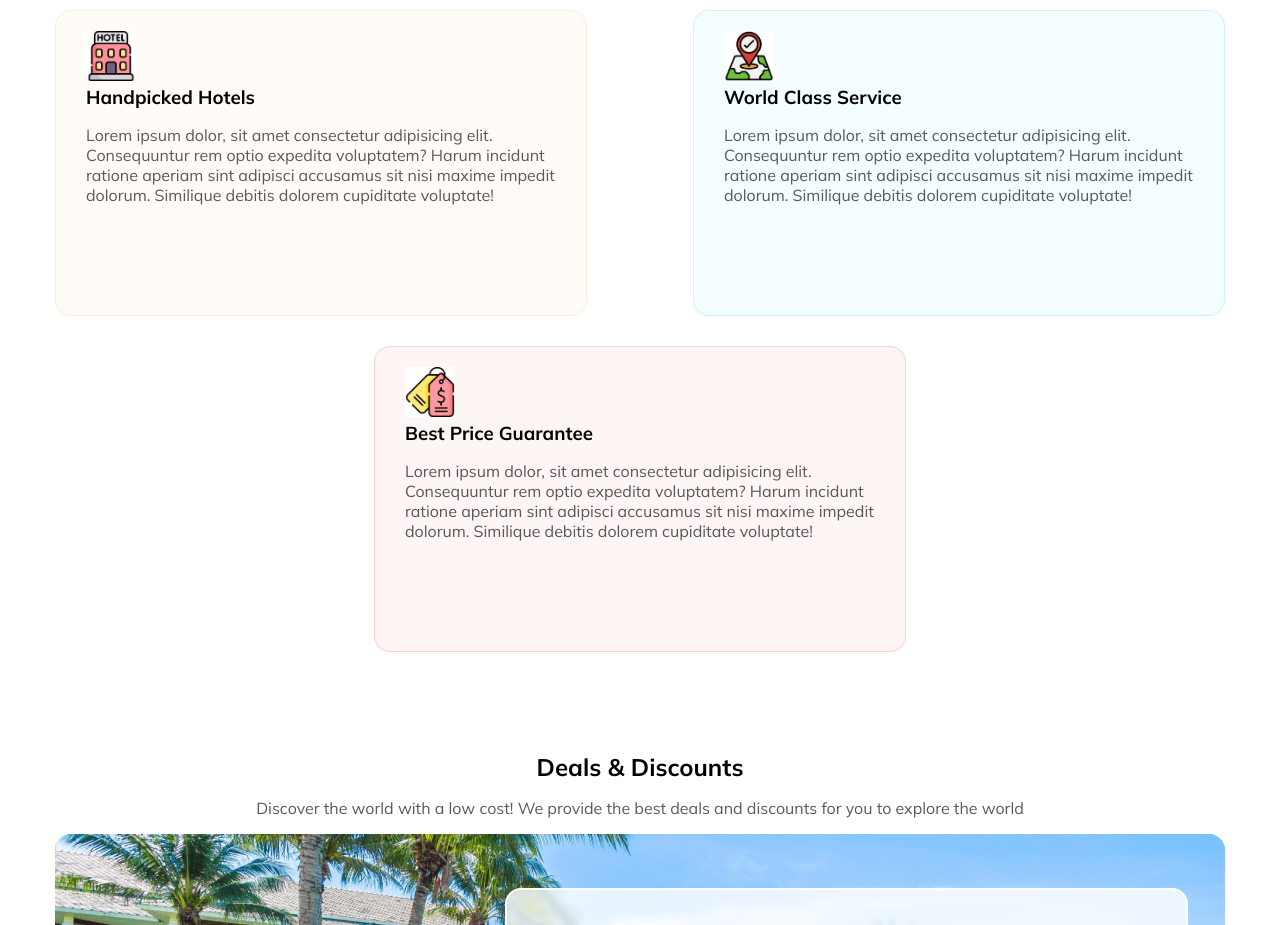
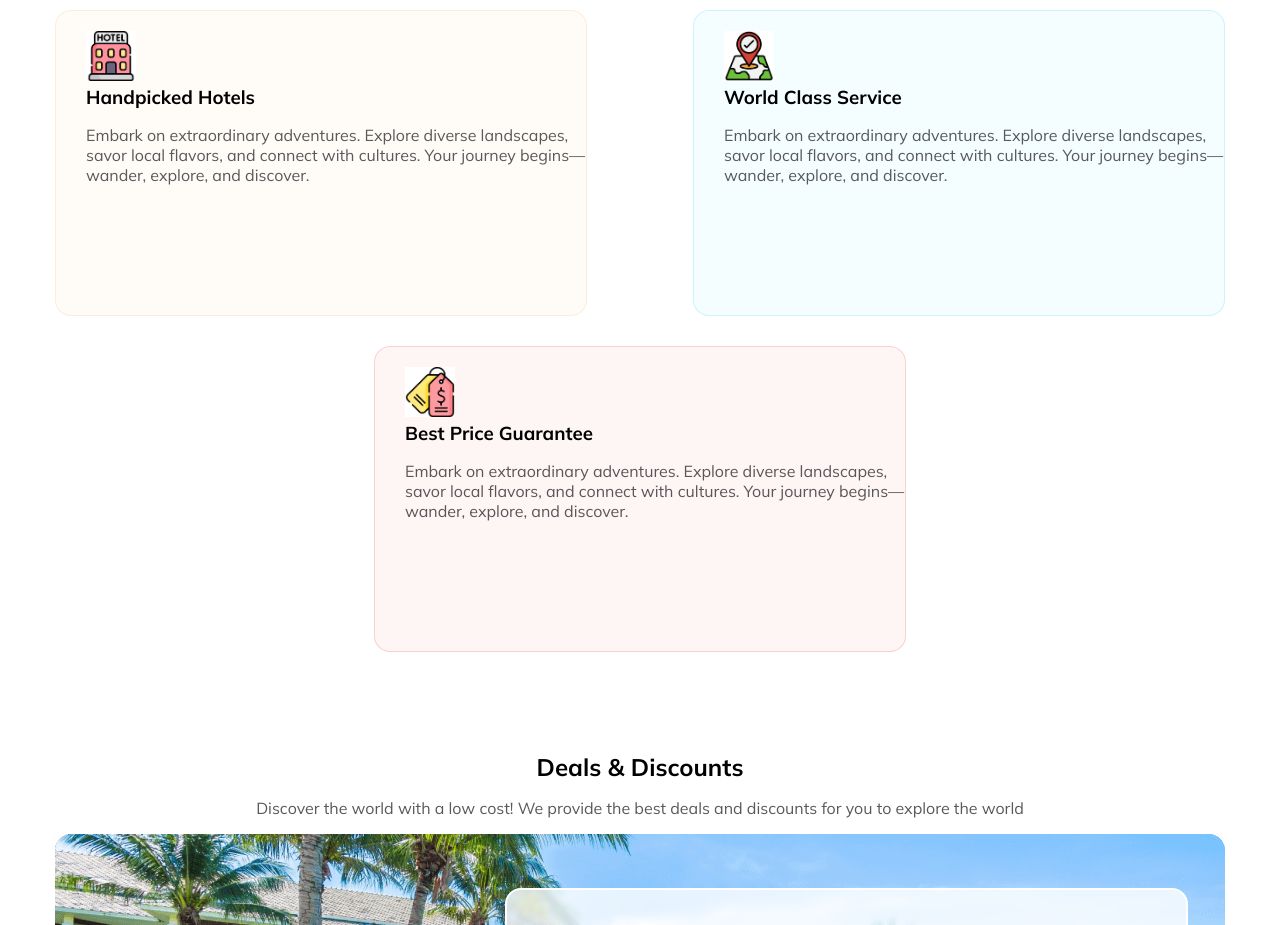
Before and after one commit to raka-kamara/Travel-website, a plain HTML site: page index.html in a window 1280 px wide. Shown: the part 3140-4065 px from the top of the page. Drawn offline with Linux system fonts and the light colour scheme.

Commit message:
text added

```diff
--- a/index.html
+++ b/index.html
@@ -151,20 +151,20 @@
       <div class="container1 container">
         <img class="icon2" src="Images/hotel.png" alt="">
         <h3 class="header-section">Handpicked Hotels</h3>
-        <p class="text">Lorem ipsum dolor, sit amet consectetur adipisicing elit. Consequuntur rem optio expedita voluptatem? Harum incidunt ratione aperiam sint adipisci accusamus sit nisi maxime impedit dolorum. Similique debitis dolorem cupiditate voluptate!</p>
+        <p class="text">Embark on extraordinary adventures. Explore diverse landscapes, savor local flavors, and connect with cultures. Your journey begins—wander, explore, and discover.</p>
       </div>
 
       <div class="container2 container">
         <img class="icon2" src="Images/map.png" alt="">
         <h3 class="header-section">World Class Service</h3>
-        <p class="text">Lorem ipsum dolor, sit amet consectetur adipisicing elit. Consequuntur rem optio expedita voluptatem? Harum incidunt ratione aperiam sint adipisci accusamus sit nisi maxime impedit dolorum. Similique debitis dolorem cupiditate voluptate!</p>
+        <p class="text">Embark on extraordinary adventures. Explore diverse landscapes, savor local flavors, and connect with cultures. Your journey begins—wander, explore, and discover.</p>
       </div>
 
     </div>
     <div class="container3 container">
       <img class="icon2" src="Images/price-tag.png" alt="">
       <h3 class="header-section">Best Price Guarantee</h3>
-      <p class="text">Lorem ipsum dolor, sit amet consectetur adipisicing elit. Consequuntur rem optio expedita voluptatem? Harum incidunt ratione aperiam sint adipisci accusamus sit nisi maxime impedit dolorum. Similique debitis dolorem cupiditate voluptate!</p>
+      <p class="text">Embark on extraordinary adventures. Explore diverse landscapes, savor local flavors, and connect with cultures. Your journey begins—wander, explore, and discover.</p>
     </div>
   </div>
 </section>
--- a/styles/style.css
+++ b/styles/style.css
@@ -642,4 +642,9 @@ align-items: center;
   margin-top: 100px;
   max-width: 100%;
 }
+.extra{
+  margin: 50px auto;
+  width: 80%;
+  text-align: center;
 }
+}
```
